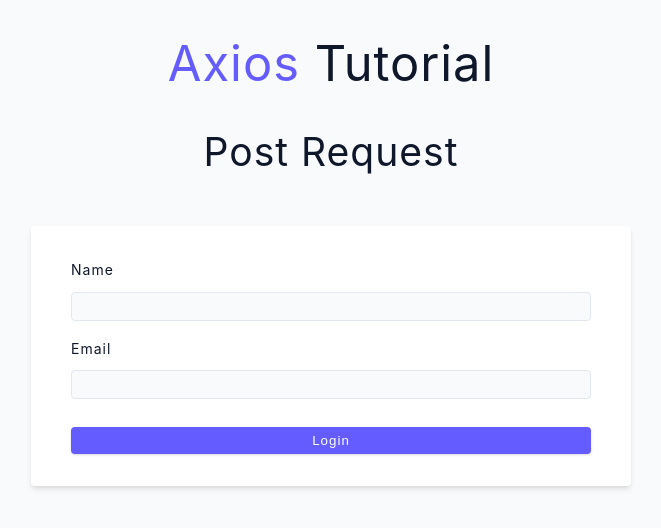
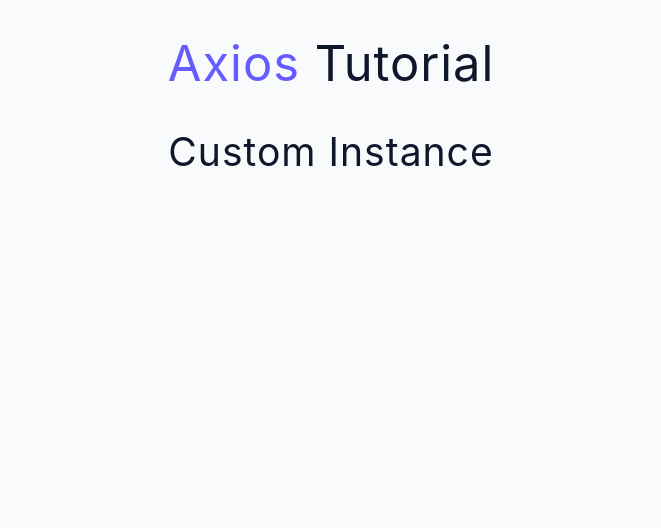
Before and after one commit to emmeiwhite/axios-2024, a React (Create React App) app: page / in a window 1280 px wide. Shown: the top 528 px of the page, without its empty margins (309-970 px from the left). Built offline with nearby package versions, Linux system fonts and the light colour scheme; no server answers.

Commit message:
This is the custom instance in axios

```diff
--- a/src/App.js
+++ b/src/App.js
@@ -1,6 +1,7 @@
 import Title from "./components/Title";
-import Setup from "./examples/3-post-request";
+import Setup from "./examples/5-custom-instance";
 
+// import "./axios/global"; Global Instance - Usually avoided
 function App() {
   return (
     <main>
--- /dev/null
+++ b/src/axios/custom.js
@@ -0,0 +1,11 @@
+import axios from "axios";
+
+// This is a custom axios call to the base url with headers set
+const authFetch = axios.create({
+  baseURL: "https://www.course-api.com",
+  headers: {
+    Accept: "application/json",
+  },
+});
+
+export default authFetch;
--- /dev/null
+++ b/src/axios/global.js
@@ -0,0 +1,5 @@
+import axios from "axios";
+
+// We are setting a  default global header
+axios.defaults.headers.common["Accept"] = "application/json";
+axios.defaults.headers.common["Content-Type"] = "text/html";
--- a/src/examples/4-global-instance.js
+++ b/src/examples/4-global-instance.js
@@ -1,17 +1,27 @@
-import { useEffect } from 'react';
+import { useEffect } from "react";
 
-const productsUrl = 'https://course-api.com/react-store-products';
-const randomUserUrl = 'https://randomuser.me/api';
+import axios from "axios";
+
+const productsUrl = "https://www.course-api.com/react-store-products";
+const randomUserUrl = "https://randomuser.me/api";
 
 const GlobalInstance = () => {
   const fetchData = async () => {
-    console.log('global axios instance');
+    try {
+      const response1 = await axios.get(productsUrl);
+      const response2 = await axios.get(randomUserUrl);
+      console.log(response1);
+      console.log(response2);
+      console.log("global axios instance");
+    } catch (error) {
+      console.log(error);
+    }
   };
 
   useEffect(() => {
     fetchData();
   }, []);
 
-  return <h2 className='text-center'>global instance</h2>;
+  return <h2 className="text-center">global instance</h2>;
 };
 export default GlobalInstance;
--- a/src/examples/5-custom-instance.js
+++ b/src/examples/5-custom-instance.js
@@ -1,16 +1,22 @@
-import { useEffect } from 'react';
+import { useEffect } from "react";
 
-const randomUserUrl = 'https://randomuser.me/api';
+import authFetch from "../axios/custom";
+import axios from "axios";
+
+const randomUserUrl = "https://randomuser.me/api";
 
 const CustomInstance = () => {
   const fetchData = async () => {
-    console.log('custom axios instance');
+    try {
+      const resp1 = await authFetch("/react-store-products");
+      const resp2 = await axios(randomUserUrl);
+    } catch (error) {}
   };
 
   useEffect(() => {
     fetchData();
   }, []);
 
-  return <h2 className='text-center'>custom instance</h2>;
+  return <h2 className="text-center">custom instance</h2>;
 };
 export default CustomInstance;
```
